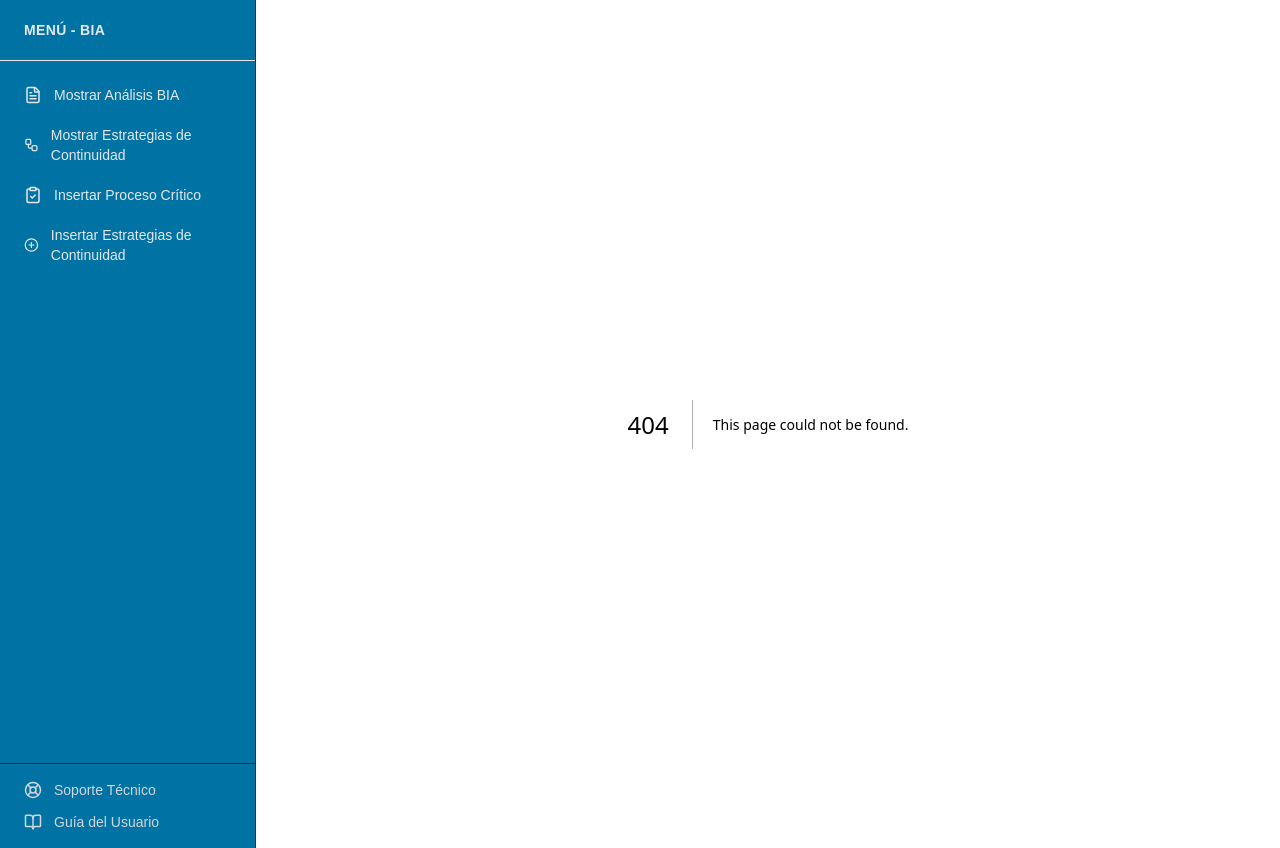
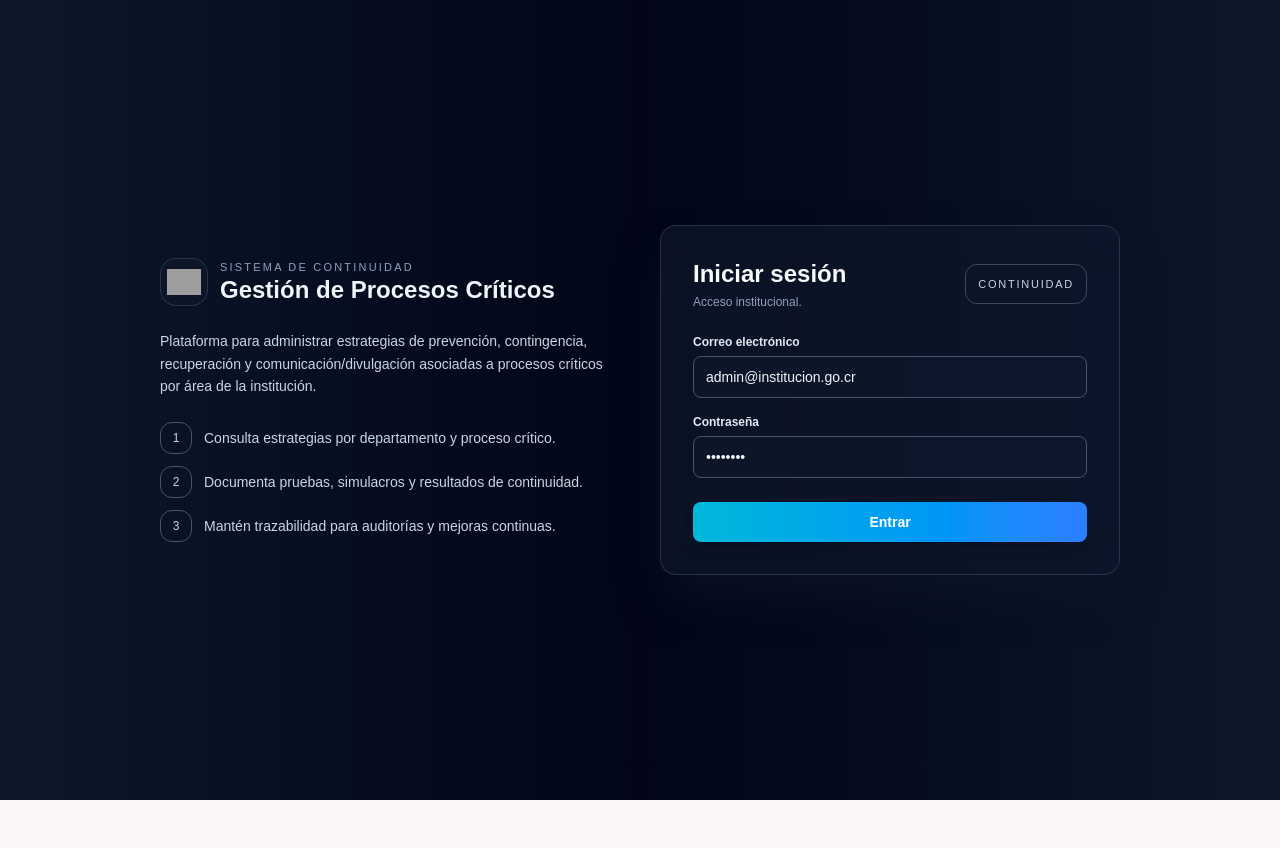
Before and after one commit to KevHernandez09/AnalisisBia, a Next.js app: page /login in a window 1280 px wide. Before the commit this address had no page. After the commit the page ends 800 px from the top, so only its background shows below. Built offline with nearby package versions, Linux system fonts and the light colour scheme; grey boxes are pictures that could not be loaded.

Commit message:
changes and add "login"

```diff
--- /dev/null
+++ b/middleware.ts
@@ -0,0 +1,28 @@
+// middleware.ts
+import { NextResponse, type NextRequest } from "next/server";
+
+const AUTH_COOKIE = "bia_demo_auth";
+const PUBLIC_ROUTES = ["/login"];
+
+export function middleware(req: NextRequest) {
+  const { pathname } = req.nextUrl;
+
+  // permitir /login sin cookie
+  if (PUBLIC_ROUTES.includes(pathname)) {
+    return NextResponse.next();
+  }
+
+  const hasAuth = req.cookies.get(AUTH_COOKIE)?.value === "1";
+
+  if (!hasAuth) {
+    return NextResponse.redirect(new URL("/login", req.url));
+  }
+
+  return NextResponse.next();
+}
+
+export const config = {
+  matcher: [
+    "/private/:path*",
+  ],
+};
--- /dev/null
+++ b/src/app/(private)/layout.tsx
@@ -0,0 +1,12 @@
+// src/app/(private)/layout.tsx
+import type { ReactNode } from "react";
+import Sidebar from "@/components/Sidebar";
+
+export default function PrivateLayout({ children }: { children: ReactNode }) {
+  return (
+    <div className="min-h-screen bg-[#c5d0e4] flex">
+      <Sidebar />
+      <main className="flex-1 p-6 overflow-x-hidden">{children}</main>
+    </div>
+  );
+}
--- a/src/app/layout.tsx
+++ b/src/app/layout.tsx
@@ -1,6 +1,6 @@
+// src/app/layout.tsx
 import "./globals.css";
 import type { ReactNode } from "react";
-import Sidebar from "@/components/Sidebar";
 
 export const metadata = {
   title: "Sistema BIA",
@@ -10,12 +10,9 @@ export const metadata = {
 export default function RootLayout({ children }: { children: ReactNode }) {
   return (
     <html lang="es">
-      <body className="min-h-screen bg-[#c5d0e4] flex">
-        <Sidebar />
-
-        <main className="flex-1 p-6 overflow-x-hidden">
-          {children}
-        </main>
+      {/* El fondo y el layout los controla cada página */}
+      <body className="min-h-screen">
+        {children}
       </body>
     </html>
   );
--- /dev/null
+++ b/src/app/login/page.tsx
@@ -0,0 +1,152 @@
+// src/app/login/page.tsx
+"use client";
+
+import { useState, FormEvent } from "react";
+import { useRouter } from "next/navigation";
+import Image from "next/image";
+
+const DEFAULT_EMAIL = "admin@institucion.go.cr";
+const DEFAULT_PASSWORD = "admin123";
+
+export default function LoginPage() {
+  const router = useRouter();
+  const [email, setEmail] = useState(DEFAULT_EMAIL);
+  const [password, setPassword] = useState(DEFAULT_PASSWORD);
+  const [error, setError] = useState<string | null>(null);
+  const [loading, setLoading] = useState(false);
+
+  function handleSubmit(e: FormEvent<HTMLFormElement>) {
+    e.preventDefault();
+    setError(null);
+    setLoading(true);
+
+    if (email === DEFAULT_EMAIL && password === DEFAULT_PASSWORD) {
+      // Marca sesión de demo (cookie sencilla)
+      document.cookie = `bia_demo_auth=1; path=/; max-age=${60 * 60 * 8}`;
+      router.push("/analisis-bia");
+      return;
+    }
+
+    setError("Correo o contraseña incorrectos.");
+    setLoading(false);
+  }
+
+  return (
+    <div className="min-h-screen flex items-center justify-center bg-gradient-to-r from-slate-900 via-slate-950 to-slate-900 relative overflow-hidden">
+      {/* Capa de brillo horizontal */}
+      <div className="pointer-events-none fixed inset-0 bg-[radial-gradient(circle_at_left,_rgba(56,189,248,0.22),_transparent_70%),_radial-gradient(circle_at_right,_rgba(59,130,246,0.22),_transparent_70%)]" />
+
+      <div className="relative z-10 w-full max-w-5xl px-4 md:px-8">
+        <div className="grid md:grid-cols-2 gap-10 items-center">
+          {/* Lado izquierdo */}
+          <div className="hidden md:flex flex-col gap-6 text-slate-100">
+            <div className="flex items-center gap-3">
+              <div className="relative h-12 w-12 rounded-2xl bg-slate-900/70 border border-slate-700/70 flex items-center justify-center overflow-hidden">
+                <Image
+                  src="/logo-institucion.svg"
+                  alt="Logo institucional"
+                  fill
+                  className="object-contain p-1.5"
+                />
+              </div>
+              <div>
+                <p className="text-[11px] uppercase tracking-[0.2em] text-slate-400">
+                  Sistema de Continuidad
+                </p>
+                <h1 className="text-2xl font-semibold leading-tight">
+                  Gestión de Procesos Críticos
+                </h1>
+              </div>
+            </div>
+
+            <p className="text-slate-300 text-sm leading-relaxed max-w-md">
+              Plataforma para administrar estrategias de prevención, contingencia,
+              recuperación y comunicación/divulgación asociadas a procesos críticos
+              por área de la institución.
+            </p>
+
+            <div className="flex flex-col gap-3 text-sm text-slate-300">
+              <div className="flex items-center gap-3">
+                <span className="h-8 w-8 rounded-xl border border-slate-500/70 flex items-center justify-center text-xs">
+                  1
+                </span>
+                <span>Consulta estrategias por departamento y proceso crítico.</span>
+              </div>
+              <div className="flex items-center gap-3">
+                <span className="h-8 w-8 rounded-xl border border-slate-500/70 flex items-center justify-center text-xs">
+                  2
+                </span>
+                <span>Documenta pruebas, simulacros y resultados de continuidad.</span>
+              </div>
+              <div className="flex items-center gap-3">
+                <span className="h-8 w-8 rounded-xl border border-slate-500/70 flex items-center justify-center text-xs">
+                  3
+                </span>
+                <span>Mantén trazabilidad para auditorías y mejoras continuas.</span>
+              </div>
+            </div>
+          </div>
+
+          {/* Lado derecho: tarjeta de login */}
+          <div className="backdrop-blur-xl bg-slate-900/70 border border-slate-700/70 shadow-2xl shadow-slate-900/80 rounded-2xl p-6 md:p-8">
+            <div className="flex items-center justify-between mb-6">
+              <div>
+                <h2 className="text-2xl font-semibold text-slate-50">
+                  Iniciar sesión
+                </h2>
+                <p className="text-xs text-slate-400 mt-1">
+                  Acceso institucional.
+                </p>
+              </div>
+              <div className="inline-flex h-10 px-3 items-center justify-center rounded-xl border border-slate-600/80 text-[11px] uppercase tracking-[0.16em] text-slate-300">
+                Continuidad
+              </div>
+            </div>
+
+            {error && (
+              <div className="mb-4 rounded-lg border border-red-500/40 bg-red-500/10 px-3 py-2 text-xs text-red-200">
+                {error}
+              </div>
+            )}
+
+            <form className="space-y-4" onSubmit={handleSubmit}>
+              <div>
+                <label className="block text-xs font-semibold text-slate-200 mb-1.5">
+                  Correo electrónico
+                </label>
+                <input
+                  type="email"
+                  required
+                  value={email}
+                  onChange={(e) => setEmail(e.target.value)}
+                  className="w-full rounded-lg border border-slate-600 bg-slate-900/70 px-3 py-2.5 text-sm text-slate-100 placeholder-slate-500 outline-none focus:border-cyan-400 focus:ring-1 focus:ring-cyan-400 transition-all"
+                />
+              </div>
+
+              <div>
+                <label className="block text-xs font-semibold text-slate-200 mb-1.5">
+                  Contraseña
+                </label>
+                <input
+                  type="password"
+                  required
+                  value={password}
+                  onChange={(e) => setPassword(e.target.value)}
+                  className="w-full rounded-lg border border-slate-600 bg-slate-900/70 px-3 py-2.5 text-sm text-slate-100 placeholder-slate-500 outline-none focus:border-cyan-400 focus:ring-1 focus:ring-cyan-400 transition-all"
+                />
+              </div>
+
+              <button
+                type="submit"
+                disabled={loading}
+                className="mt-2 w-full rounded-lg bg-gradient-to-r from-cyan-500 to-blue-500 px-4 py-2.5 text-sm font-semibold text-white shadow-lg hover:from-cyan-400 hover:to-blue-400 transition-all disabled:opacity-60"
+              >
+                {loading ? "Validando..." : "Entrar"}
+              </button>
+            </form>
+          </div>
+        </div>
+      </div>
+    </div>
+  );
+}
--- a/src/app/page.tsx
+++ b/src/app/page.tsx
@@ -1,10 +1,6 @@
-export default function HomePage() {
-  return (
-    <section>
-      <h1 className="text-3xl font-bold">Bienvenido</h1>
-      <p className="mt-4 text-gray-700">
-        Selecciona una opción del menú lateral.
-      </p>
-    </section>
-  );
+// src/app/page.tsx
+import { redirect } from "next/navigation";
+
+export default function Home() {
+  redirect("/login");
 }
--- /dev/null
+++ b/src/global.d.ts
@@ -0,0 +1 @@
+declare module "*.css";
--- a/tsconfig.json
+++ b/tsconfig.json
@@ -29,6 +29,6 @@
     ".next/types/**/*.ts",
     ".next/dev/types/**/*.ts",
     "**/*.mts"
-, "src/app/proceso-critico", "prisma/seed.cjs", "prisma/seed.cjs"  ],
+, "src/app/private/proceso-critico", "prisma/seed.cjs", "prisma/seed.cjs"  ],
   "exclude": ["node_modules"]
 }
```
Also changed, not shown: src/app/(private)/analisis-bia/page.tsx (renamed from src/app/analisis-bia/page.tsx), src/app/(private)/continuidad/page.tsx (renamed from src/app/continuidad/page.tsx), src/app/(private)/estrategias-bia/page.tsx (renamed from src/app/estrategias-bia/page.tsx), src/app/(private)/proceso-critico/page.tsx (renamed from src/app/proceso-critico/page.tsx).
